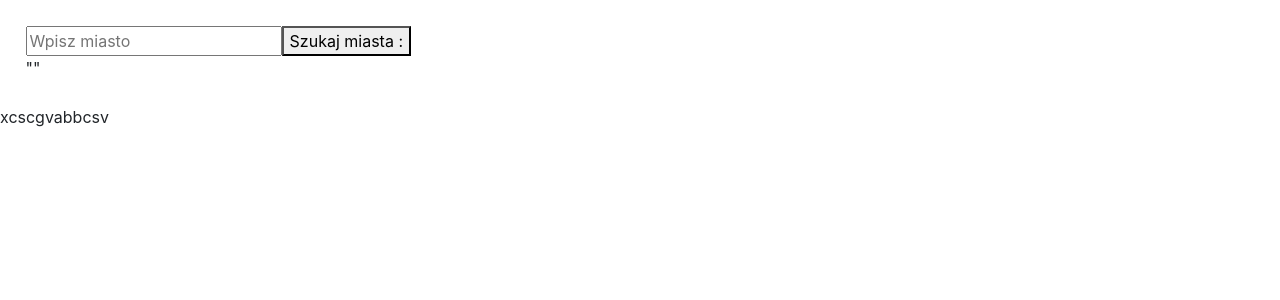
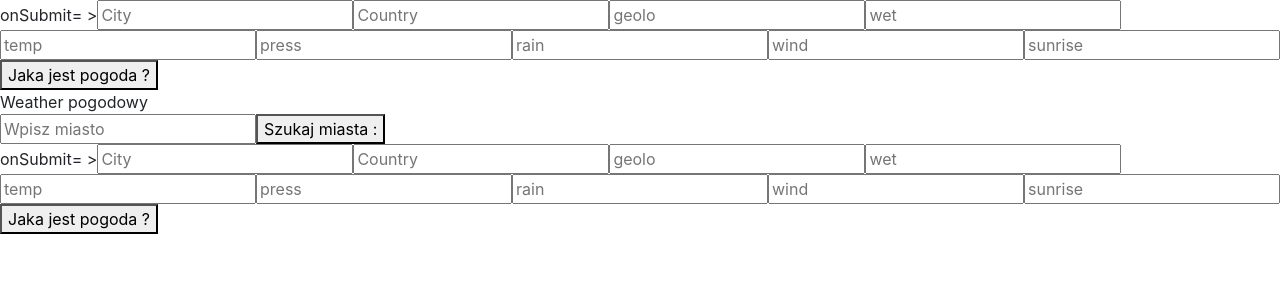
Before and after one commit to Auleo/nr-1-REACT, a React (Create React App) app in the folder weather-app/: page / in a window 1280 px wide. Shown: the top 300 px of the page. Built offline with nearby package versions, Linux system fonts and the light colour scheme.

Commit message:
React Components still  work on

```diff
--- a/weather-app/public/index.html
+++ b/weather-app/public/index.html
@@ -31,7 +31,9 @@
   <body>
     <noscript>You need to enable JavaScript to run this app.</noscript>
     <div id="root"></div>
-    xcscgvabbcsv
+      <Dzielo />
+      <Tytu />
+
 
   </body>
 </html>
--- a/weather-app/src/components/App.js
+++ b/weather-app/src/components/App.js
@@ -3,15 +3,15 @@ import Dzielo from './Dzielo';
 import Formul from './Formul';
 import Result from './Result';
 import Weather from './Weather';
-
+import './App.css';
 import Tytu from './Tytu';
 // import 'axios' from axios;
-import './App.css';
 //import PropTypes from 'prop-types'
 
 const APIKey ='05508bb378ad891b493b0c886cca7a57';
 
-class App extends Component {
+class App extends React.Component {
+
   state = {
       value:'',
       city: '',
@@ -28,64 +28,31 @@ class App extends Component {
     }
 
 
-  handleInputChange =(e) => {
-    this.setState({
-      value: e.target.value
-    })
-  }
 
-  handleCitySubmit = e => {
-    e.preventDefault()
-    console.log('Potwiedzono');
-    const API = 'http://api.openweathermap.org/data/2.5/weather?q=${this.state.value}&appid=&{APIKey}$units=metric';
+    getWeather = async () => {
+    const API_call = await fetch('http://api.openweathermap.org/data/2.5/weather?q=${this.state.value}&appid=&{APIKey}$units=metric');
 
-    fetch (API)  // obietnica ,która bedzie czekać na roztrzygnicie
-      .then( response => {
-        if (response.ok) {
-          return response
-        }
-        else {
-          throw Error('No Error no')
-        }
-    })
-      .then(response => response.json() )
+    const data = await API_call.json();  //JSON.stringify (value: any, space: any);
 
-      .then (data => {
-        console.log(data);
-      } )
-    /*  .then( () =>this.setState({ error: false}) )
-      .catch(error => { console.log(error); this.setState({ error:false })
-      .then(data =>{
-        const date = new Date().toLocaleString()
-        this.setState({
+    console.log(data);
 
-          city: '',
-          geolo:'',
-          data:'',
-          wet:'',
-          temp:'',
-          rain:'',
-          press:'',
-          wind:'',
-          error:'',
-
-      })  */
   }
 
 
-render() {
-  return (
-  <div className ="App">
-        <Dzielo
-          value = {this.state.value }
-          change={this.handleInputChange}
-          submit={this.handleCitySubmit}
-        />
-        <Result error={this.state.error} />
 
-  </div>
-        );
-      }
+    render () {
+      return (
+        <div>
+          <Formul />
+          <Weather />
+          <Dzielo />
+          <Formul getWeather={this.getWeather} />
+        </div>
+      )
     }
 
-      export default App;
+
+
+  }
+
+export default App;
--- a/weather-app/src/components/Formul.js
+++ b/weather-app/src/components/Formul.js
@@ -5,7 +5,20 @@ class Formul extends React.Component {
   render() {
 
     return (
-      <div> Component pogodowy</div>
+      <form> onSubmit={this.props.getWeather} >
+        <input type="text" name="city" placeholder="City" />
+        <input type="text" name="Country" placeholder="Country" />
+        <input type="text" name="geolo" placeholder="geolo" />
+        <input type="text" name="wet" placeholder="wet" />
+        <input type="text" name="temp" placeholder="temp" />
+        <input type="text" name="press" placeholder="press" />
+        <input type="text" name="rain" placeholder="rain" />
+        <input type="text" name="wind" placeholder="wind" />
+        <input type="text" name="sunrise" placeholder="sunrise" />
+
+        <button>Jaka jest pogoda ?</button>
+
+      </form>
     );
   }
 };
```
Also changed, not shown: weather-app/src/components/lifecycleOfComponent.js (deleted, +0 -36 lines).
